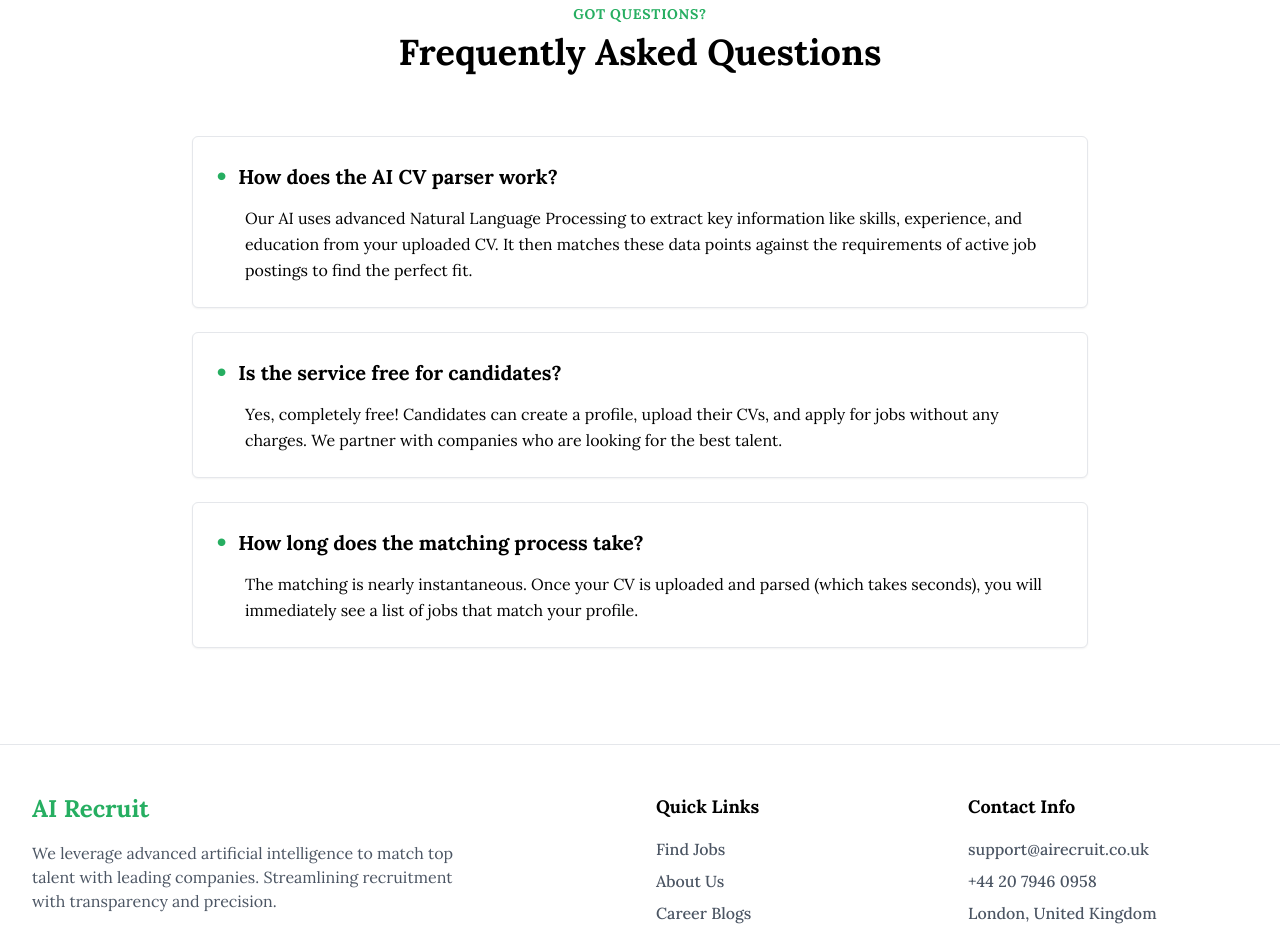
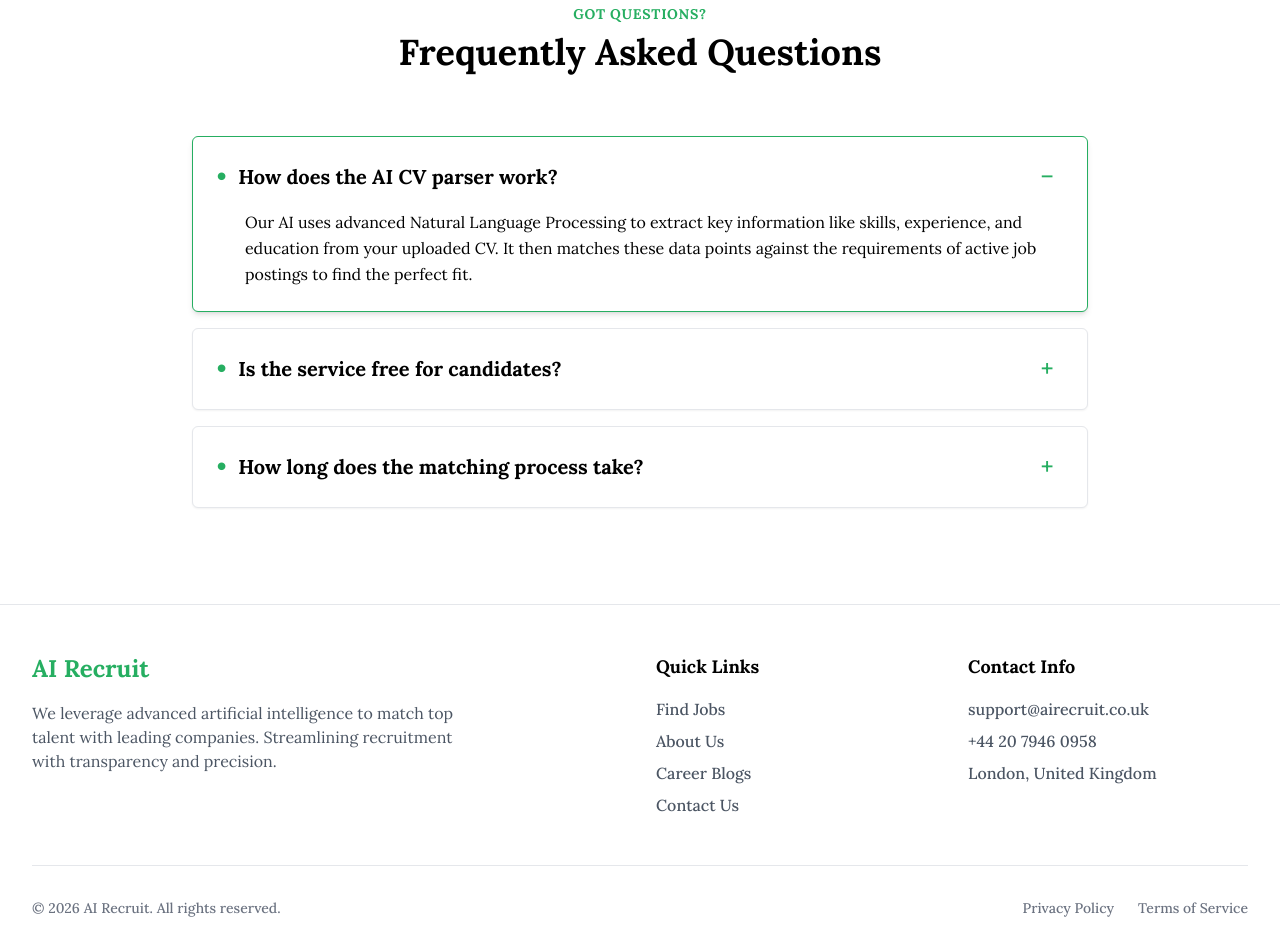
Before and after one commit to Iqbalhossen07/ai-recruitment, a Next.js app: page /about in a window 1280 px wide. Shown: the part 1960-2893 px from the top of the page. Built offline with nearby package versions, Linux system fonts and the light colour scheme.

Commit message:
feat: add interactive FAQ accordion component to about page

```diff
--- a/src/app/about/page.tsx
+++ b/src/app/about/page.tsx
@@ -1,6 +1,7 @@
 import Image from "next/image";
 import BreadcrumbBanner from "@/components/layout/BreadcrumbBanner";
 import Link from "next/link";
+import FaqAccordion from "@/components/ui/FaqAccordion";
 
 export default function AboutPage() {
   return (
@@ -117,33 +118,8 @@ export default function AboutPage() {
             <h2 className="text-3xl md:text-4xl font-bold text-black">Frequently Asked Questions</h2>
           </div>
 
-          <div className="space-y-6">
-            <div className="bg-white border border-gray-200 rounded-md p-6 hover:border-primary transition-colors duration-300 shadow-sm">
-              <h3 className="text-xl font-bold text-black mb-3 flex items-center gap-3">
-                <span className="text-primary text-2xl">•</span> How does the AI CV parser work?
-              </h3>
-              <p className="text-black leading-relaxed pl-7">
-                Our AI uses advanced Natural Language Processing to extract key information like skills, experience, and education from your uploaded CV. It then matches these data points against the requirements of active job postings to find the perfect fit.
-              </p>
-            </div>
-
-            <div className="bg-white border border-gray-200 rounded-md p-6 hover:border-primary transition-colors duration-300 shadow-sm">
-              <h3 className="text-xl font-bold text-black mb-3 flex items-center gap-3">
-                <span className="text-primary text-2xl">•</span> Is the service free for candidates?
-              </h3>
-              <p className="text-black leading-relaxed pl-7">
-                Yes, completely free! Candidates can create a profile, upload their CVs, and apply for jobs without any charges. We partner with companies who are looking for the best talent.
-              </p>
-            </div>
-
-            <div className="bg-white border border-gray-200 rounded-md p-6 hover:border-primary transition-colors duration-300 shadow-sm">
-              <h3 className="text-xl font-bold text-black mb-3 flex items-center gap-3">
-                <span className="text-primary text-2xl">•</span> How long does the matching process take?
-              </h3>
-              <p className="text-black leading-relaxed pl-7">
-                The matching is nearly instantaneous. Once your CV is uploaded and parsed (which takes seconds), you will immediately see a list of jobs that match your profile.
-              </p>
-            </div>
+          <div className="mt-8">
+            <FaqAccordion />
           </div>
         </div>
       </section>
--- /dev/null
+++ b/src/components/ui/FaqAccordion.tsx
@@ -0,0 +1,74 @@
+"use client";
+
+import { useState } from "react";
+
+interface FaqItemProps {
+  question: string;
+  answer: string;
+  isOpen: boolean;
+  onClick: () => void;
+}
+
+function FaqItem({ question, answer, isOpen, onClick }: FaqItemProps) {
+  return (
+    <div
+      className={`bg-white border ${isOpen ? 'border-primary shadow-md' : 'border-gray-200 shadow-sm'} rounded-md p-6 hover:border-primary transition-all duration-300 cursor-pointer`}
+      onClick={onClick}
+    >
+      <div className="flex justify-between items-center">
+        <h3 className="text-xl font-bold text-black flex items-center gap-3">
+          <span className="text-primary text-2xl">•</span> {question}
+        </h3>
+        <button
+          className="text-primary font-bold text-2xl w-8 h-8 flex items-center justify-center rounded-full hover:bg-primary/10 transition-colors"
+          aria-expanded={isOpen}
+        >
+          {isOpen ? "−" : "+"}
+        </button>
+      </div>
+
+      <div
+        className={`grid transition-all duration-300 ease-in-out ${isOpen ? "grid-rows-[1fr] opacity-100 mt-4" : "grid-rows-[0fr] opacity-0 mt-0"}`}
+      >
+        <div className="overflow-hidden">
+          <p className="text-black leading-relaxed pl-7">
+            {answer}
+          </p>
+        </div>
+      </div>
+    </div>
+  );
+}
+
+export default function FaqAccordion() {
+  const [openIndex, setOpenIndex] = useState<number | null>(0);
+
+  const faqs = [
+    {
+      question: "How does the AI CV parser work?",
+      answer: "Our AI uses advanced Natural Language Processing to extract key information like skills, experience, and education from your uploaded CV. It then matches these data points against the requirements of active job postings to find the perfect fit."
+    },
+    {
+      question: "Is the service free for candidates?",
+      answer: "Yes, completely free! Candidates can create a profile, upload their CVs, and apply for jobs without any charges. We partner with companies who are looking for the best talent."
+    },
+    {
+      question: "How long does the matching process take?",
+      answer: "The matching is nearly instantaneous. Once your CV is uploaded and parsed (which takes seconds), you will immediately see a list of jobs that match your profile."
+    }
+  ];
+
+  return (
+    <div className="space-y-4">
+      {faqs.map((faq, index) => (
+        <FaqItem
+          key={index}
+          question={faq.question}
+          answer={faq.answer}
+          isOpen={openIndex === index}
+          onClick={() => setOpenIndex(openIndex === index ? null : index)}
+        />
+      ))}
+    </div>
+  );
+}
```
